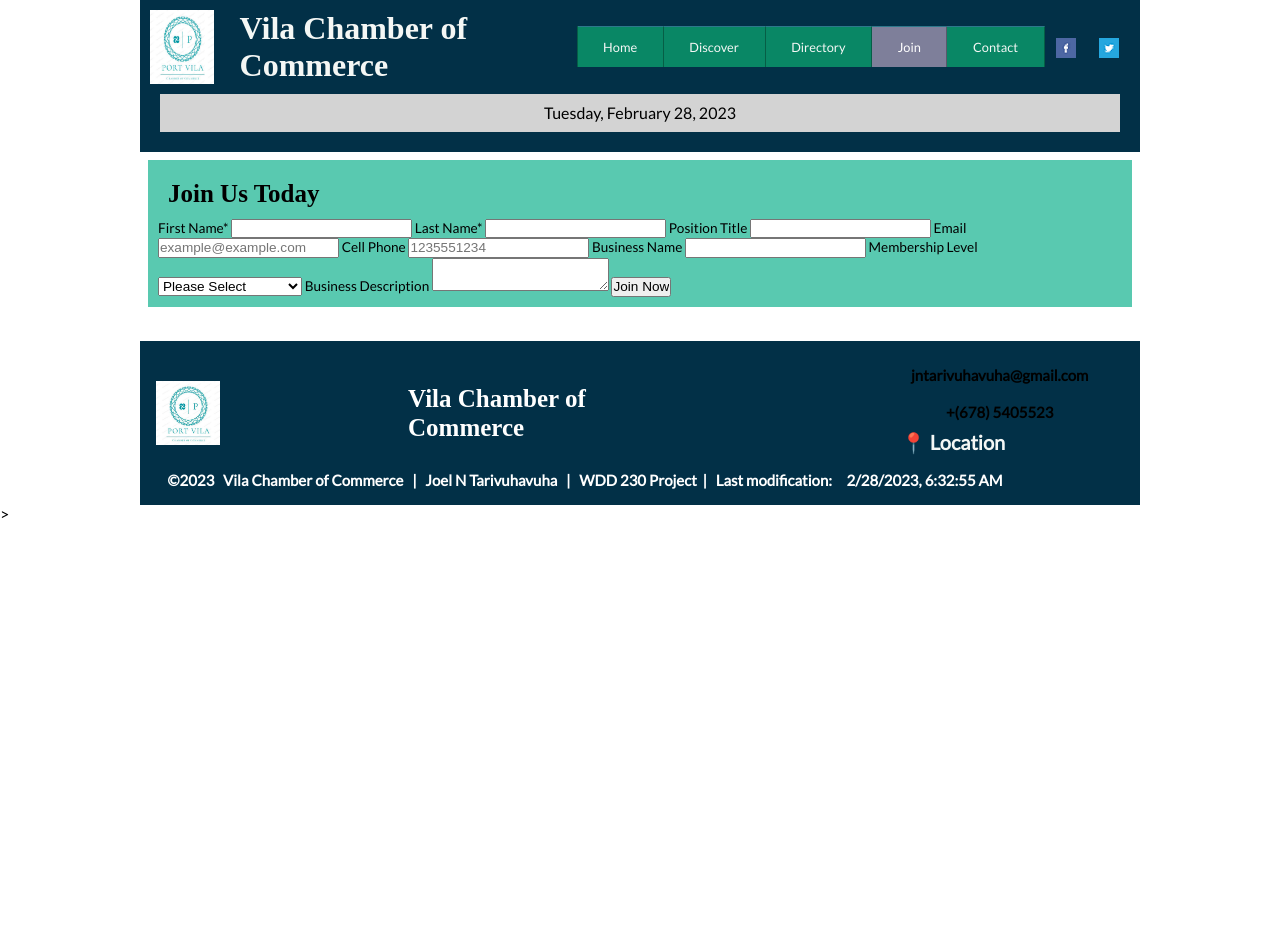
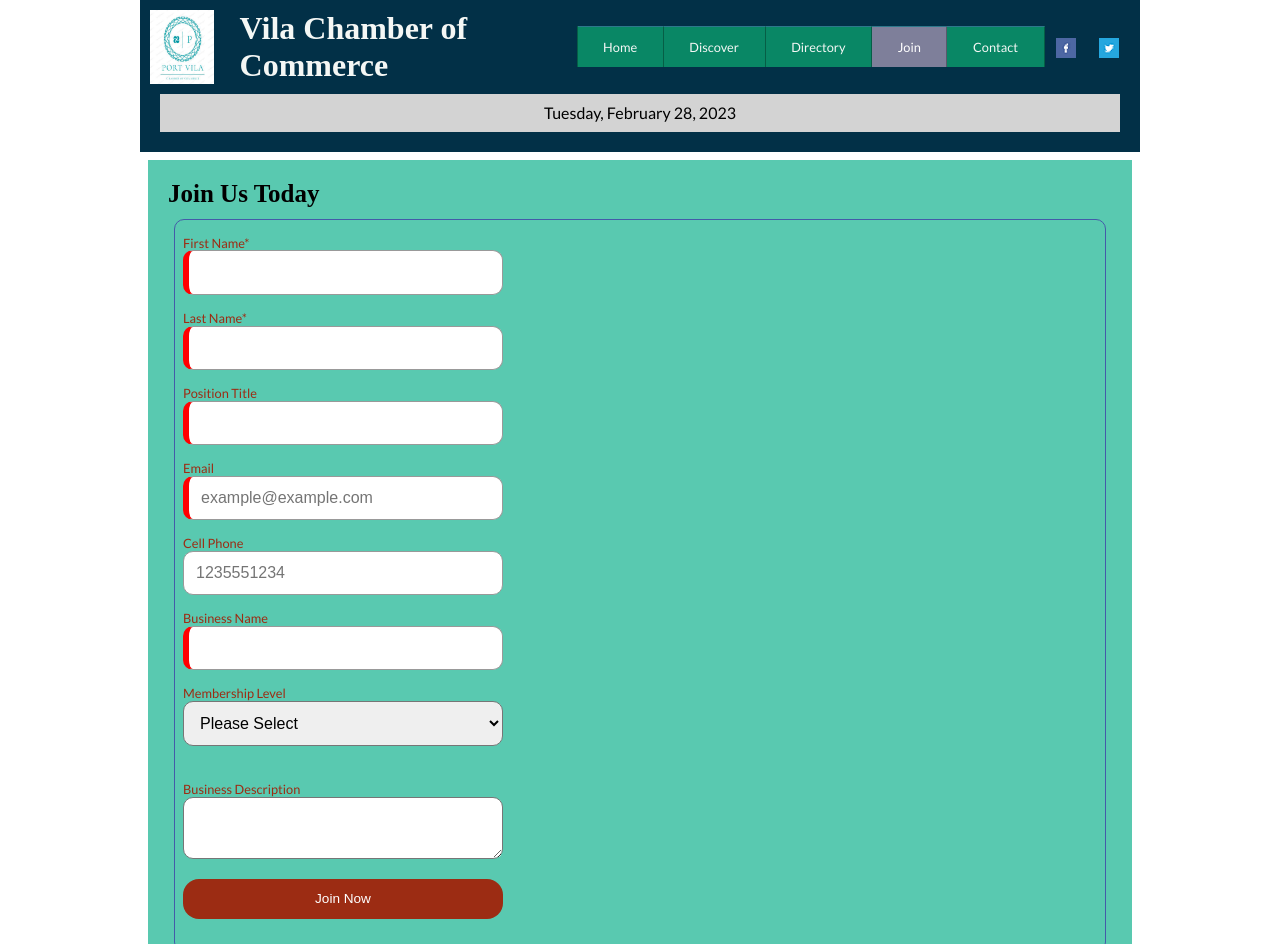
Before and after one commit to jntarivuhavuha/wk08, a plain HTML site: page chamber/join.html in a window 1280 px wide. Shown: the top 944 px of the page. Before the commit the page ends 800 px from the top, so only its background shows below. Drawn offline with Linux system fonts and the light colour scheme; no server answers; a web font is replaced by a local one.

Commit message:
Update base.css

```diff
--- a/chamber/styles/base.css
+++ b/chamber/styles/base.css
@@ -413,3 +413,68 @@
 
 
 /*----------- FORM --------------*/
+
+form {
+    margin: 2rem 0;
+    border: 1px solid #445ba9;
+    border-radius: 10px;
+    padding: .5rem 2%;
+}
+
+
+form {
+    color: darkblue;
+    margin: 0 1rem;
+    padding: 0 .5rem;
+}
+
+form label.for, form div {
+    display: block;
+    padding-top: 1rem;
+    color: #9c2c13;
+    font-size: .8rem;
+}
+
+form label.for input, form label.for select {
+    -webkit-appearance: none;
+    display: block;
+    font-size: 1rem;
+    border: solid 1px #999;
+    border-radius: 10px;
+    padding: .75rem;
+    color: #555;
+    width: 100%;
+    max-width: 20rem;
+    background: white;
+}
+
+form input.submitBtn {
+    border: none;
+    background-color: #9c2c13;
+    color: white;
+    border-radius: 1rem;
+    padding: .75rem 1.5rem;
+    margin: 0 0 2rem 2%;
+    width: 96%;
+    max-width: 20rem;
+    margin-left: auto;
+}
+
+  textarea,
+  select {
+  border-radius: 10px;
+  font-size: 1rem;
+  padding: .75rem;
+  display: grid;
+  margin-bottom: 20px;
+  width: 100%;
+  max-width: 20rem;
+}
+
+form label.for input:required {
+    border-left: red solid 6px;
+}
+
+form label.for input:required:valid {
+    border-left: green solid 6px;
+}
```
